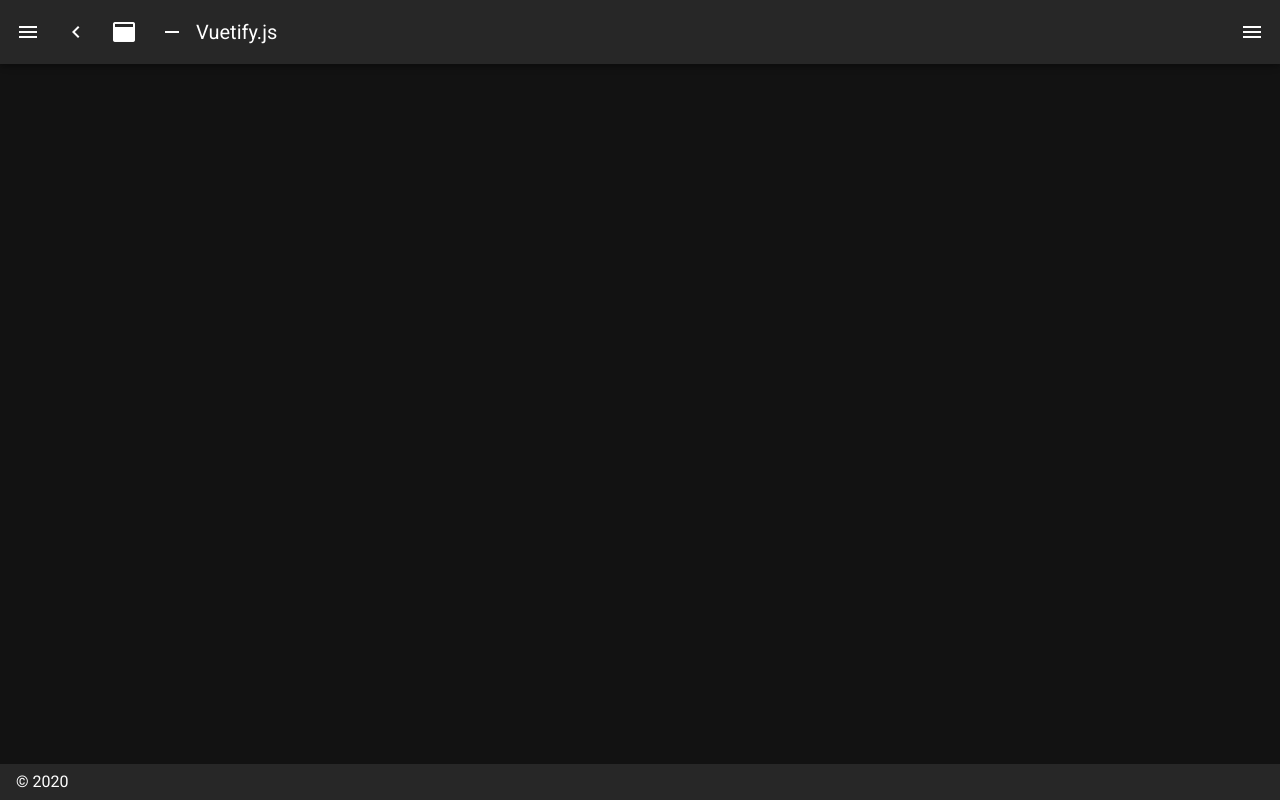
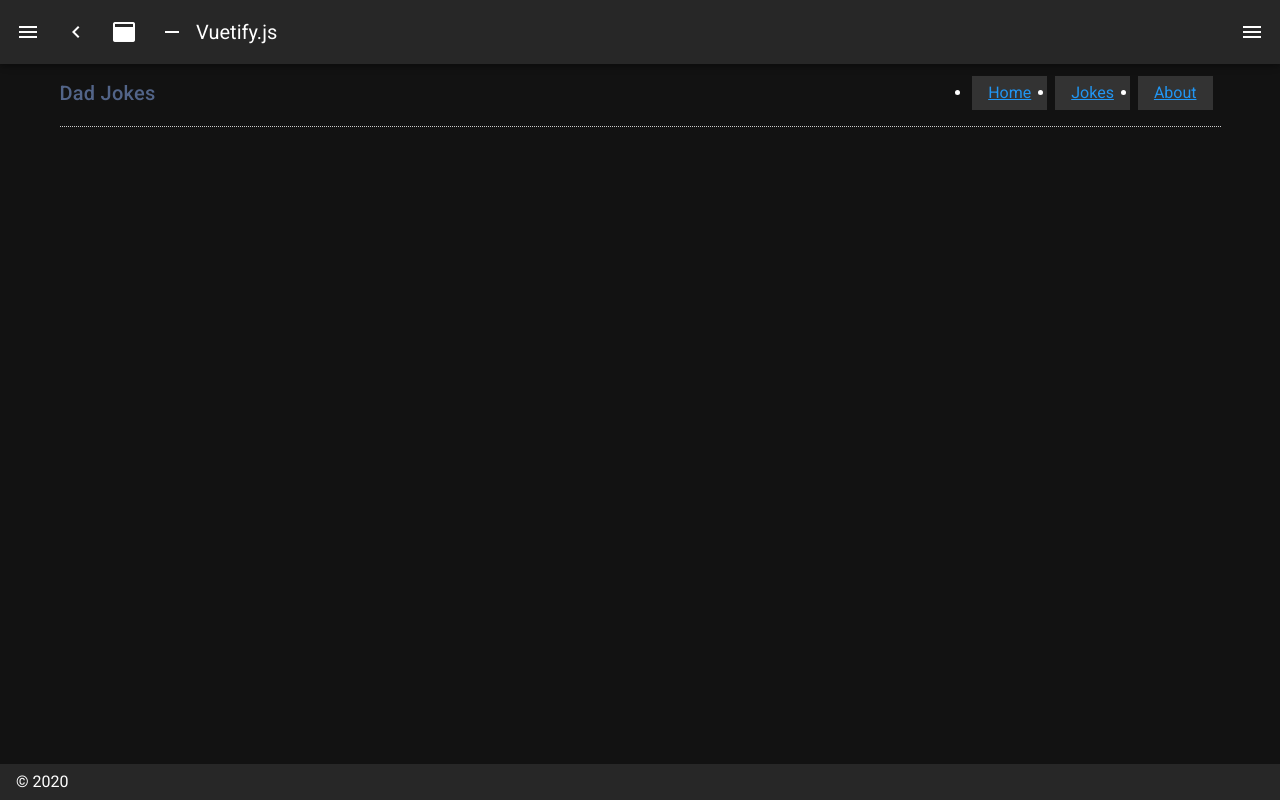
Before and after one commit to MYahiatene/PollApp, a Nuxt app: page /appHeader in a window 1280 px wide. Built offline with nearby package versions, Linux system fonts and the light colour scheme.

Commit message:
AppHeader hinzugefügt

```diff
--- a/src/main/vue/pages/appHeader.vue
+++ b/src/main/vue/pages/appHeader.vue
@@ -0,0 +1,47 @@
+<template>
+    <header class="header">
+        <h1 class="title">Dad Jokes</h1>
+        <ul>
+            <li>
+                <nuxt-link to="/">Home</nuxt-link>
+            </li>
+            <li>
+                <nuxt-link to="/jokes">Jokes</nuxt-link>
+            </li>
+            <li>
+                <nuxt-link to="/about">About</nuxt-link>
+            </li>
+        </ul>
+    </header>
+</template>
+
+<script>
+export default {
+    name: 'AppHeader',
+}
+</script>
+
+<style>
+.header {
+    display: flex;
+    justify-content: space-between;
+    align-items: center;
+    margin-bottom: 1rem;
+    padding-bottom: 1rem;
+    border-bottom: 1px dotted #ccc;
+}
+.header .title {
+    font-size: 3rem;
+    color: #526488;
+}
+.header ul {
+    display: flex;
+}
+.header a {
+    display: inline-block;
+    background: #333;
+    color: #fff;
+    padding: 0.3rem 1rem;
+    margin-right: 0.5rem;
+}
+</style>
--- a/src/main/vue/pages/default.vue
+++ b/src/main/vue/pages/default.vue
@@ -0,0 +1,43 @@
+<template>
+    <div class="container">
+        <AppHeader />
+        <nuxt />
+    </div>
+</template>
+
+<script>
+import AppHeader from './'
+export default {
+    components: {
+        AppHeader,
+    },
+}
+</script>
+
+<style>
+* {
+    box-sizing: border-box;
+    margin: 0;
+    padding: 0;
+}
+body {
+    font-family: Arial, Helvetica, sans-serif;
+    font-size: 1rem;
+    line-height: 1.6;
+    background: #f4f4f4;
+}
+a {
+    color: #666;
+    text-decoration: none;
+}
+ul {
+    list-style: none;
+}
+.container {
+    max-width: 800px;
+    margin: 2rem auto;
+    overflow: hidden;
+    padding: 1rem 2rem;
+    background: #fff;
+}
+</style>
--- a/src/main/vue/pages/navigation.vue
+++ b/src/main/vue/pages/navigation.vue
@@ -35,7 +35,9 @@
         <v-list two-line subheader>
             <v-list-item v-for="item in items2" :key="item.title" link>
                 <v-list-item-content>
-                    <v-icon v-text="item.icon"></v-icon>
+                    <v-list-item v-for="icons in item.icon" :key="icons.title" icons>
+                        <v-icon>{{ icons.icon }}</v-icon>
+                    </v-list-item>
                     <v-list-item-title v-text="item.title"></v-list-item-title>
                     <v-list-item-subtitle v-text="item.subtitle"></v-list-item-subtitle>
                 </v-list-item-content>
```
